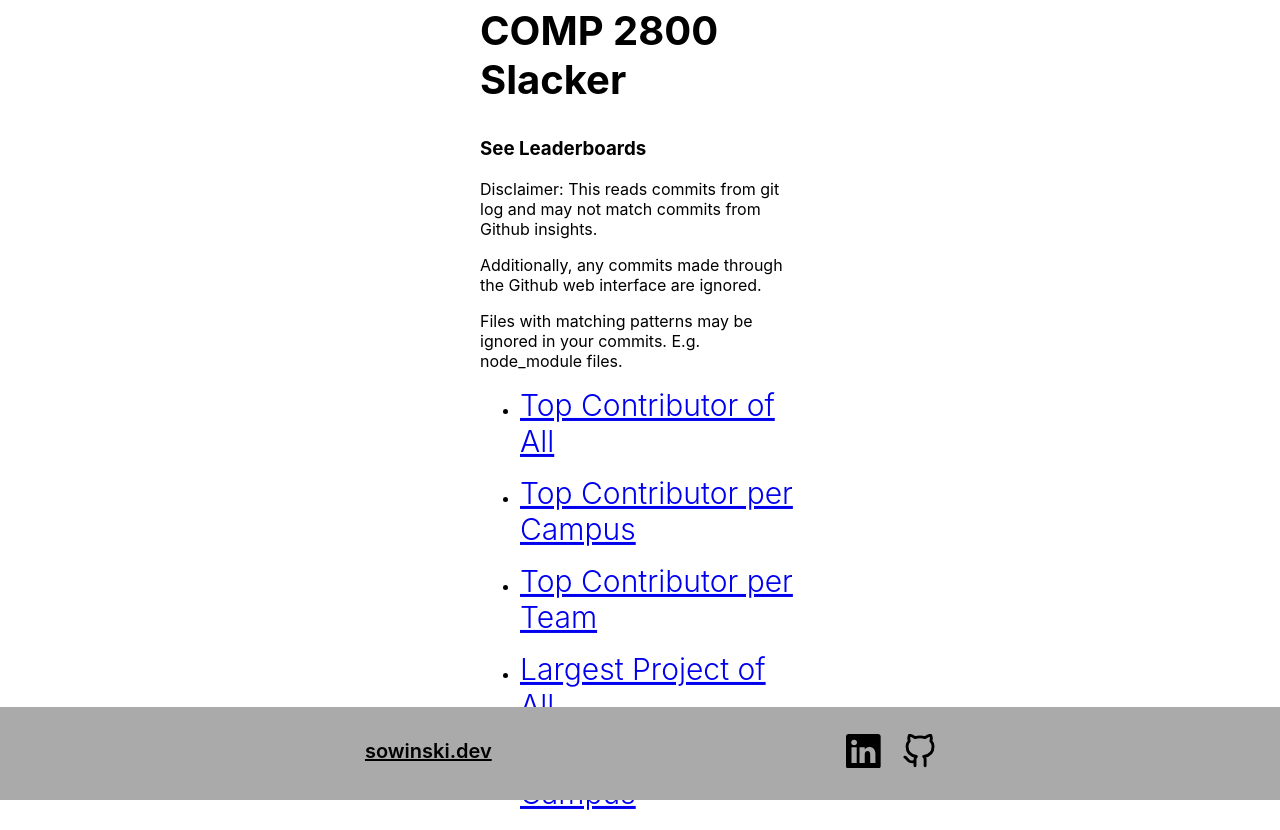
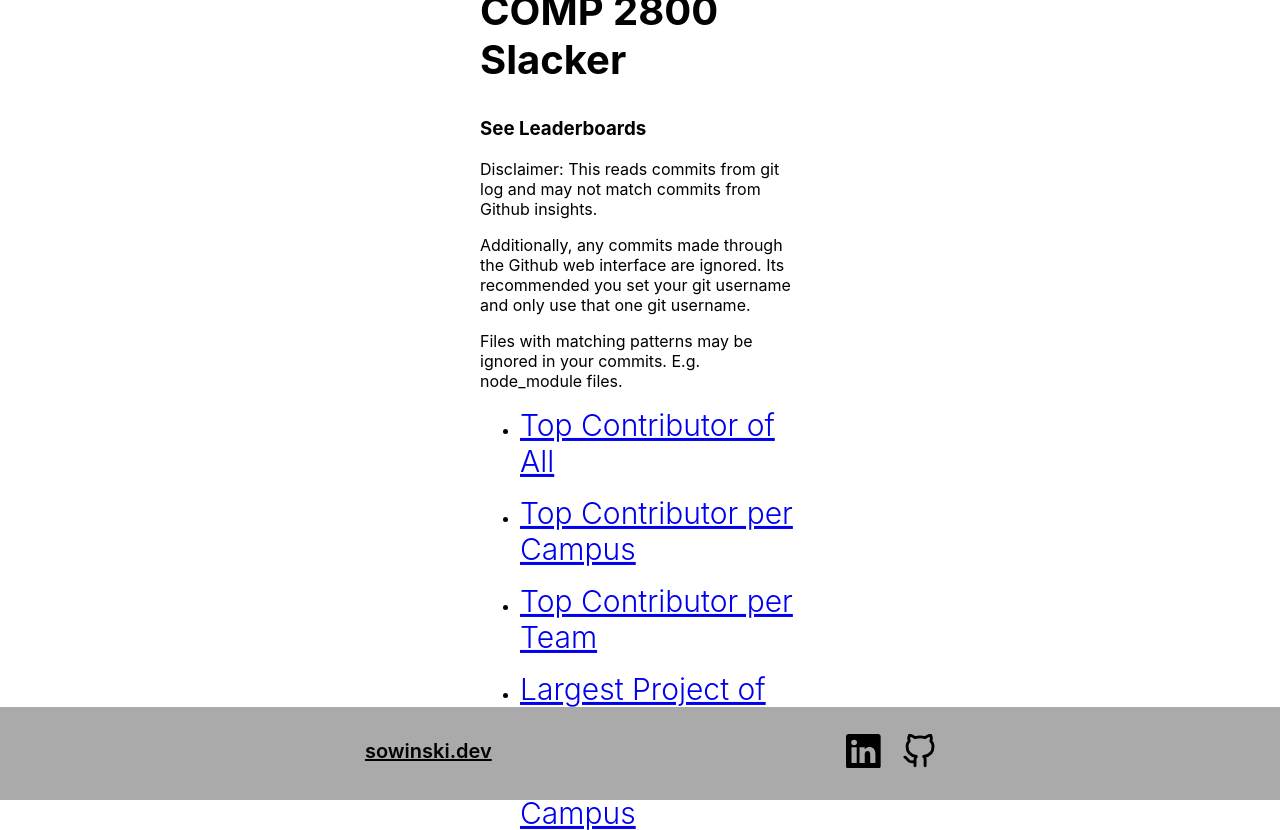
Before and after one commit to SowinskiBraeden/slacker, a Flask app: page / in a window 1280 px wide. Shown: the top 830 px of the page. Run offline with Flask 3, Linux system fonts and the light colour scheme.

Commit message:
update ignored files and disclaimer

```diff
--- a/insights.py
+++ b/insights.py
@@ -14,6 +14,9 @@
   ".history/",
   "package-lock.json",
   "/@",
+  "yarn.lock",
+  ".lock",
+  ".yml",
   "eslint-plugin",
   ".geojson", # Group has thousands of data points in a .geojson file
   "...", # It is possible someone has so many sub folders and such a long file name it gets ignored
--- a/templates/index.html
+++ b/templates/index.html
@@ -1,9 +1,11 @@
 <!DOCTYPE html>
 <html lang="en">
+
 <head>
   <title>COMP 2800 - Slacker</title>
   <link rel="stylesheet" type="text/css" href="{{ url_for('static', filename='styles/index.css') }}">
 </head>
+
 <body>
   <section class="main">
     <div>
@@ -14,7 +16,8 @@
         commits from Github insights.
       </p>
       <p>
-          Additionally, any commits made through the Github web interface are ignored.
+        Additionally, any commits made through the Github web interface are ignored. Its recommended you set your git
+        username and only use that one git username.
       </p>
       <p>
         Files with matching patterns may be ignored in your commits. E.g. node_module files.
@@ -43,7 +46,8 @@
               d="M0 1.146C0 .513.526 0 1.175 0h13.65C15.474 0 16 .513 16 1.146v13.708c0 .633-.526 1.146-1.175 1.146H1.175C.526 16 0 15.487 0 14.854zm4.943 12.248V6.169H2.542v7.225zm-1.2-8.212c.837 0 1.358-.554 1.358-1.248-.015-.709-.52-1.248-1.342-1.248S2.4 3.226 2.4 3.934c0 .694.521 1.248 1.327 1.248zm4.908 8.212V9.359c0-.216.016-.432.08-.586.173-.431.568-.878 1.232-.878.869 0 1.216.662 1.216 1.634v3.865h2.401V9.25c0-2.22-1.184-3.252-2.764-3.252-1.274 0-1.845.7-2.165 1.193v.025h-.016l.016-.025V6.169h-2.4c.03.678 0 7.225 0 7.225z" />
           </svg>
         </a>
-          <a class="icon" href=https://github.com/SowinskiBraeden/slacker target=_blank rel="noopener noreferrer me" title=Github>
+        <a class="icon" href=https://github.com/SowinskiBraeden/slacker target=_blank rel="noopener noreferrer me"
+          title=Github>
           <svg xmlns="http://www.w3.org/2000/svg" viewBox="0 0 24 24" fill="none" stroke="currentcolor" stroke-width="2"
             stroke-linecap="round" stroke-linejoin="round">
             <path
@@ -53,4 +57,5 @@
       </div>
     </div>
 </body>
+
 </html>
```
Lines whose indentation alone changed are shown as unchanged.
